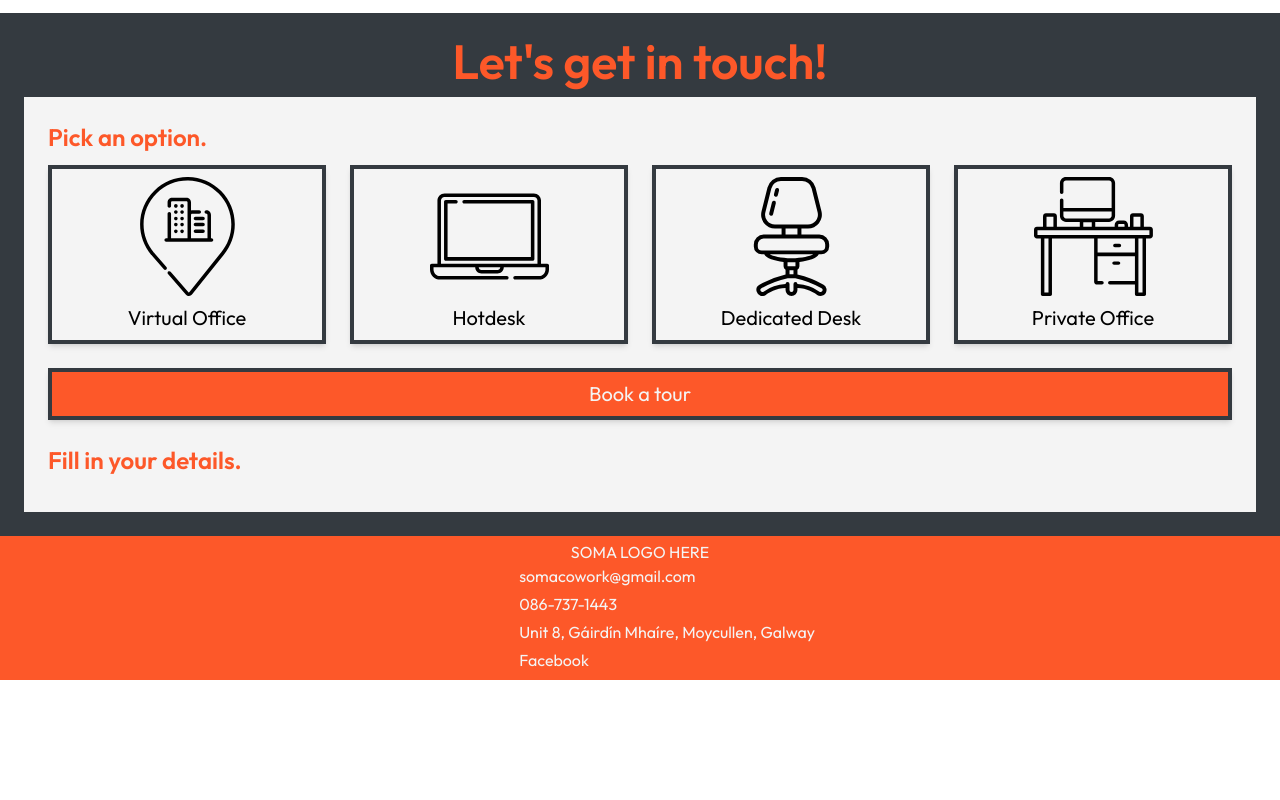
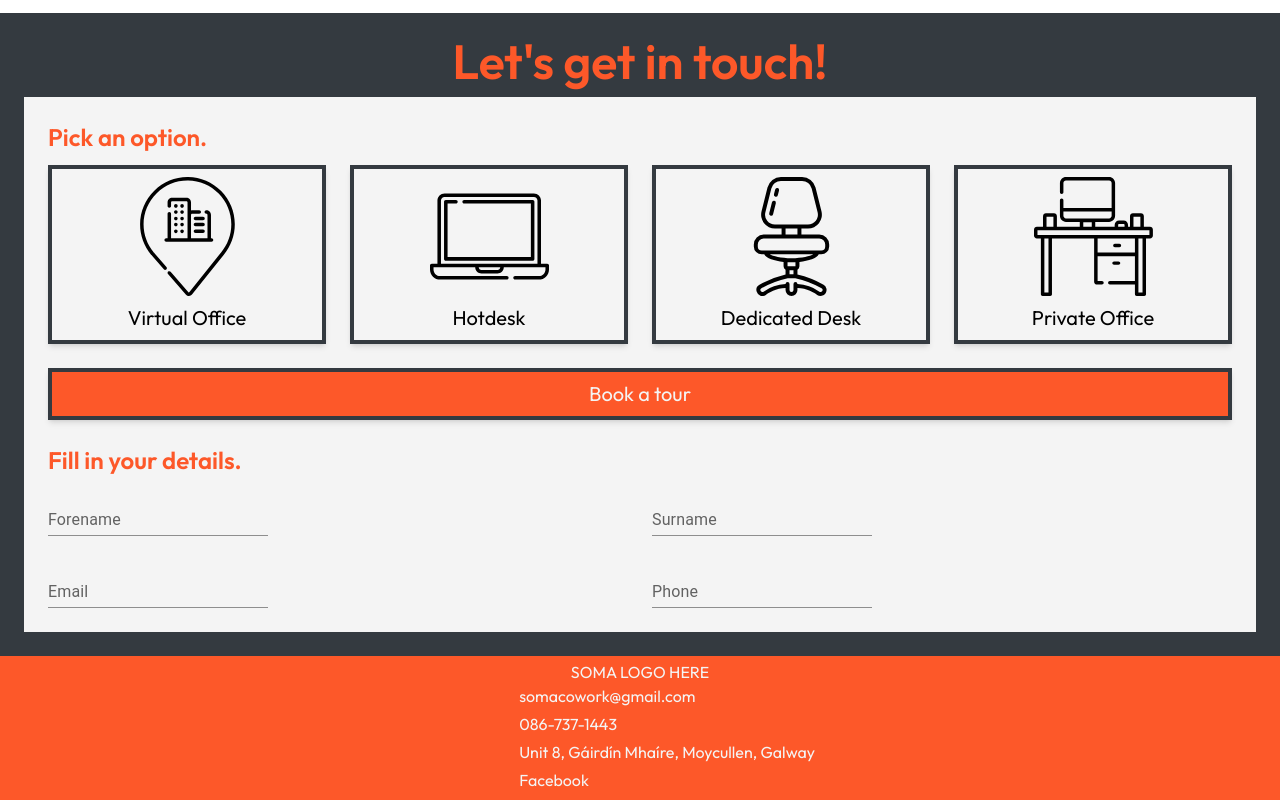
Before and after one commit to BeToast/somacowork.ie, a Next.js app: page / in a window 1280 px wide. Shown: the part 3910-4710 px from the top of the page. Before the commit the page ends 4590 px from the top, so only its background shows below. Built offline with nearby package versions, Linux system fonts and the light colour scheme.

Commit message:
adding fields with MUI

```diff
--- /dev/null
+++ b/app/components/ContactForm/FillDetails/InputField/index.tsx
@@ -0,0 +1,27 @@
+import { TextField } from "@mui/material";
+
+const InputField: React.FC<{
+  className?: string,
+  id: string,
+  placeholder: string,
+  regex?: string,
+}> = ({
+  className,
+  id,
+  placeholder,
+  regex,
+}) => {
+  return(<>
+    <TextField
+      className={"" + className}
+      helperText=""
+      id={id}
+      label={placeholder}
+      sx={{ input: { color: 'orange' } }}
+      variant="standard"
+    />
+  </>);
+}
+
+export default InputField;
+// https://viclafouch.github.io/mui-tel-input/docs/getting-started/#install
--- a/app/components/ContactForm/FillDetails/index.tsx
+++ b/app/components/ContactForm/FillDetails/index.tsx
@@ -1,4 +1,6 @@
 import SomaCard from "../../SomaCard";
+import { contactFormFields } from "@/app/static/contactForm";
+import InputField from "./InputField";
 
 const FillDetails: React.FC<{
   className?: string,
@@ -14,6 +16,7 @@ const FillDetails: React.FC<{
   setPhone,
 }) => {
 
+
   return(<>
     <div className={className+" "}>
       <SomaCard.Head
@@ -23,6 +26,17 @@ const FillDetails: React.FC<{
       >
         Fill in your details.
       </SomaCard.Head>
+      <div className="grid gap-6 md:grid-cols-2">
+        {contactFormFields.map((field) => (
+          <div key={field.key} className="">
+            <InputField
+              className=""
+              id={field.id}
+              placeholder={field.placeholder}
+            />
+          </div>
+        ))}
+      </div>
     </div>
   </>);
 }
--- a/app/components/PriceGrid/index.tsx
+++ b/app/components/Pricing/PriceGrid/index.tsx
@@ -1,6 +1,6 @@
 import { Product, products } from '@/app/static/pricing';
 import React from 'react';
-import SomaCard from '../SomaCard';
+import SomaCard from '../../SomaCard';
 
 const PriceGrid: React.FC<{
 
--- a/app/components/Pricing.tsx
+++ b/app/components/Pricing/index.tsx
@@ -1,6 +1,6 @@
 import PriceGrid from "./PriceGrid";
-import SomaButton from "./SomaButton";
-import SomaCard from "./SomaCard";
+import SomaButton from "../SomaButton";
+import SomaCard from "../SomaCard";
 
 const Pricing: React.FC<{
 
--- /dev/null
+++ b/app/static/contactForm.ts
@@ -0,0 +1,29 @@
+type input = {
+  key: number,
+  id: string,
+  placeholder: string,
+  regex?: string,
+}
+
+export const contactFormFields:input[] = [
+  {
+    key: 0,
+    id: "fname",
+    placeholder: "Forename",
+  },
+  {
+    key: 1,
+    id: "lname",
+    placeholder: "Surname",
+  },
+  {
+    key: 2,
+    id: "email",
+    placeholder: "Email",
+  },
+  {
+    key: 3,
+    id: "phone",
+    placeholder: "Phone",
+  },
+];
--- a/package.json
+++ b/package.json
@@ -9,6 +9,9 @@
     "lint": "next lint"
   },
   "dependencies": {
+    "@emotion/react": "^11.11.1",
+    "@emotion/styled": "^11.11.0",
+    "@mui/material": "^5.14.1",
     "@types/node": "20.3.2",
     "@types/react": "18.2.14",
     "@types/react-dom": "18.2.6",
@@ -16,6 +19,7 @@
     "eslint": "8.43.0",
     "eslint-config-next": "13.4.7",
     "firebase": "^9.23.0",
+    "mui-tel-input": "^3.2.2",
     "next": "13.4.7",
     "postcss": "8.4.24",
     "react": "18.2.0",
```
Also changed, not shown: 1 other file (tests, documents, lock files or other folders).
